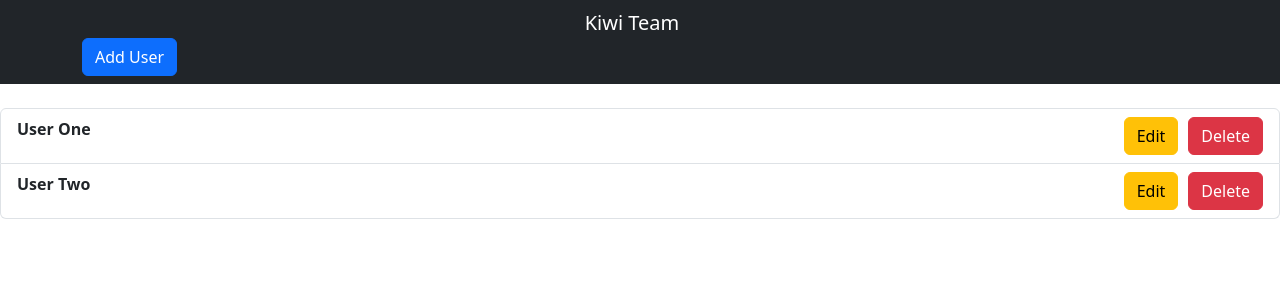
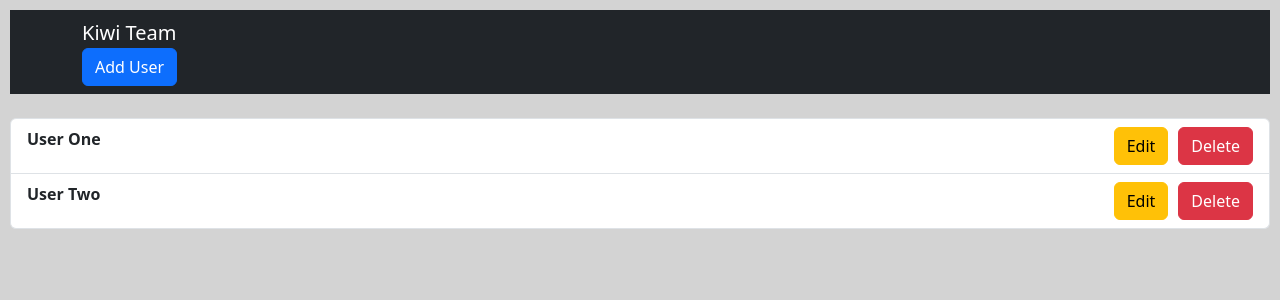
Before and after one commit to luckypig3400/react_crud, a React (Create React App) app: page / in a window 1280 px wide. Shown: the top 300 px of the page. Built offline with nearby package versions, Linux system fonts and the light colour scheme; the HTML template or start-up script is replaced by a standard one.

Commit message:
style: 移除預設CSS與更改葉面背景色

```diff
--- a/src/App.css
+++ b/src/App.css
@@ -1,38 +1,5 @@
-.App {
-  text-align: center;
+#root{
+  background-color: lightgray;
+  height: 100vh;
+  padding: 10px;
 }
-
-.App-logo {
-  height: 40vmin;
-  pointer-events: none;
-}
-
-@media (prefers-reduced-motion: no-preference) {
-  .App-logo {
-    animation: App-logo-spin infinite 20s linear;
-  }
-}
-
-.App-header {
-  background-color: #282c34;
-  min-height: 100vh;
-  display: flex;
-  flex-direction: column;
-  align-items: center;
-  justify-content: center;
-  font-size: calc(10px + 2vmin);
-  color: white;
-}
-
-.App-link {
-  color: #61dafb;
-}
-
-@keyframes App-logo-spin {
-  from {
-    transform: rotate(0deg);
-  }
-  to {
-    transform: rotate(360deg);
-  }
-}
```
